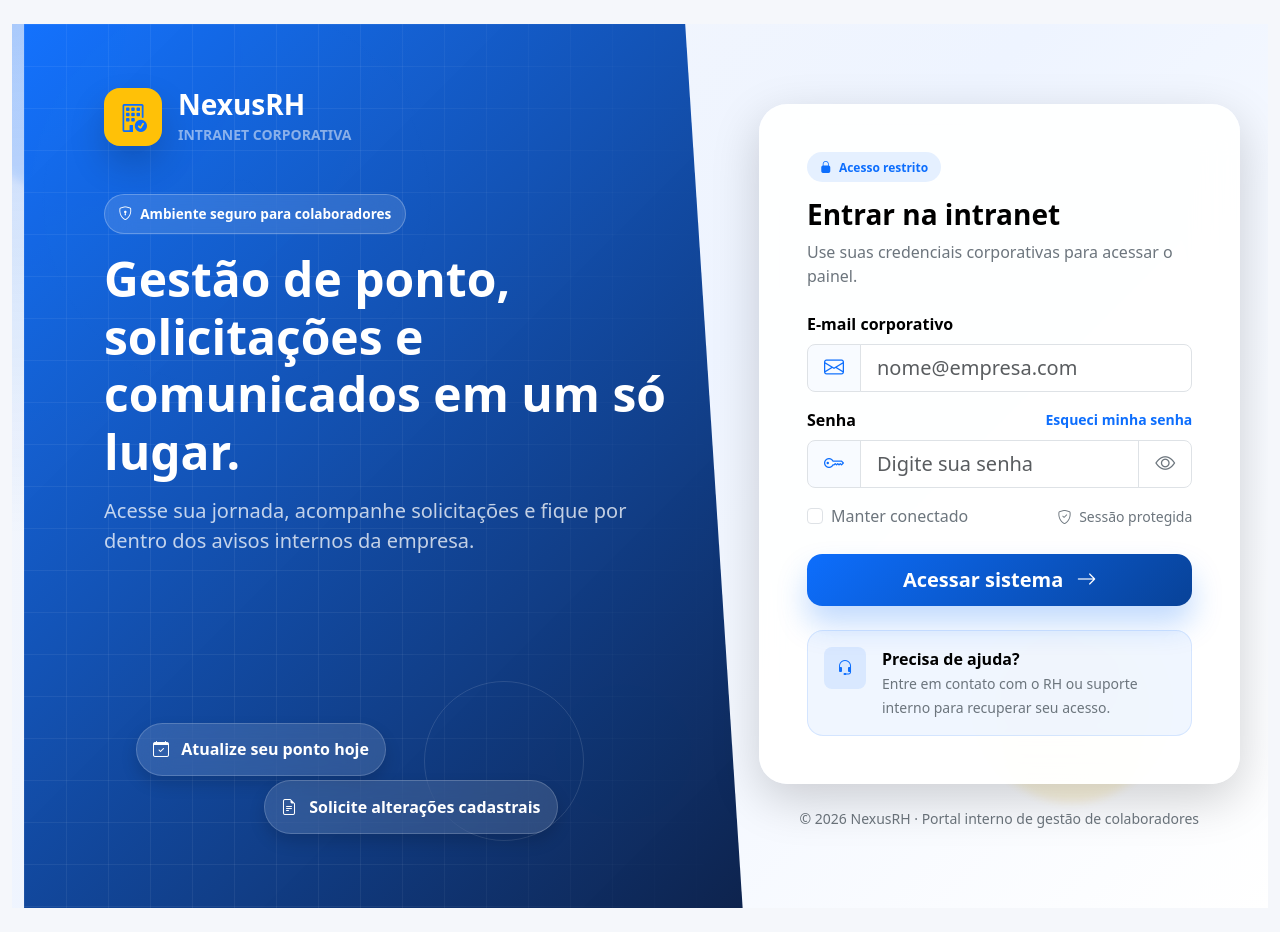
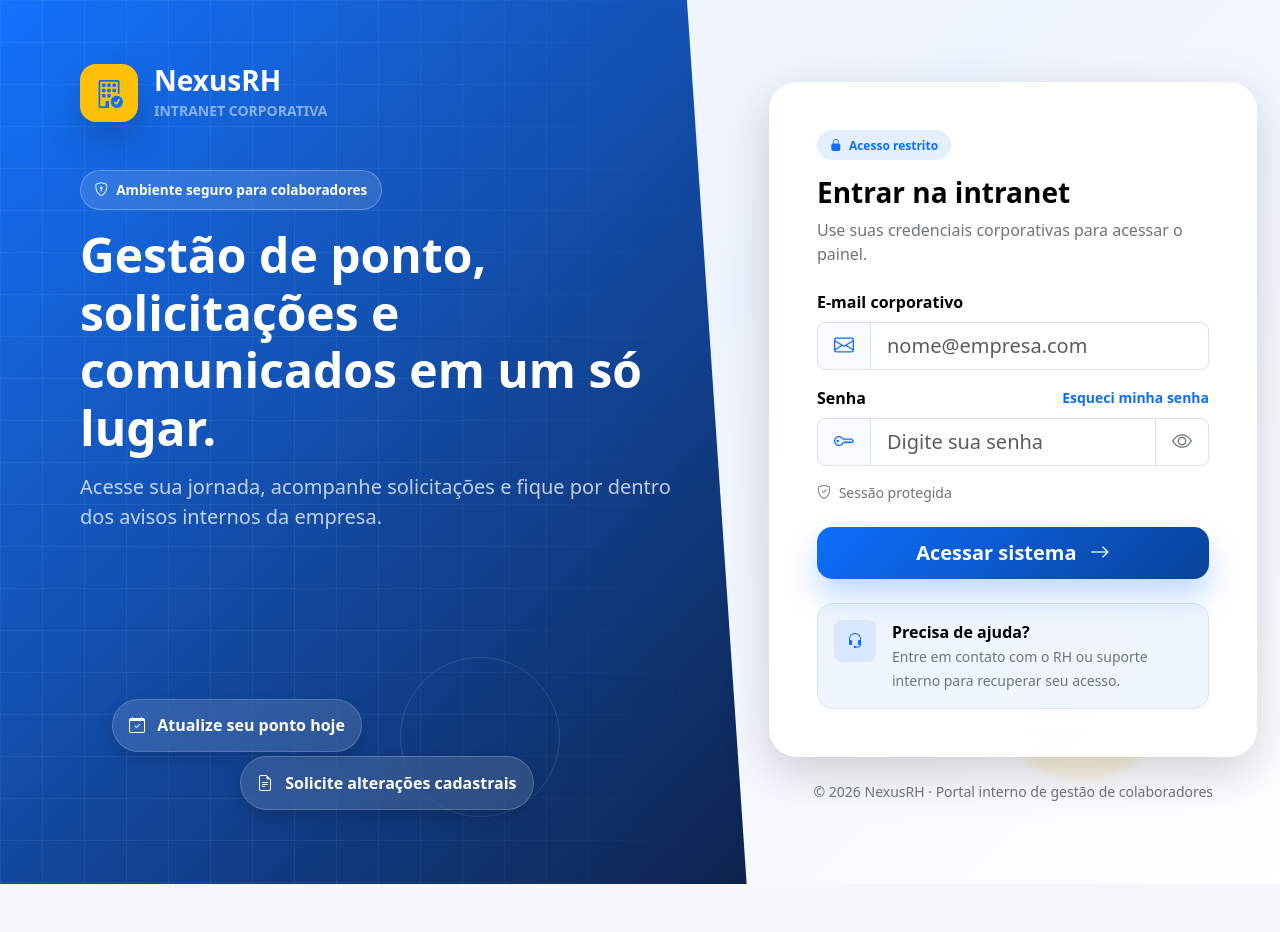
Before and after one commit to gavar-dev/sistema-gestao-absenteismo, an Angular app: page /login in a window 1280 px wide. After the commit the page ends 884 px from the top, so only its background shows below. Built offline with nearby package versions, Linux system fonts and the light colour scheme.

Commit message:
fix(login-component): Corrigindo o erro dos padding.

```diff
--- a/src/app/app.html
+++ b/src/app/app.html
@@ -3,7 +3,11 @@
 <div [class.app-content]="mostrarSidebar()" [class.login-content]="!mostrarSidebar()">
   <app-header-component *ngIf="mostrarSidebar()"></app-header-component>
 
-  <main class="container-fluid py-4">
+  <main
+    [class.container-fluid]="mostrarSidebar()"
+    [class.py-4]="mostrarSidebar()"
+    [class.login-main]="!mostrarSidebar()"
+  >
     <router-outlet></router-outlet>
   </main>
 
--- a/src/app/pages/login-component/login-component.html
+++ b/src/app/pages/login-component/login-component.html
@@ -3,7 +3,7 @@
   <div class="login-bg-shape shape-two"></div>
   <div class="login-bg-shape shape-three"></div>
 
-  <div class="container-fluid login-container">
+  <div class="login-container">
     <div class="row min-vh-100 align-items-center justify-content-center g-0">
       <div class="col-12 col-lg-6 col-xl-7 d-none d-lg-block">
         <div class="login-hero text-white">
@@ -130,11 +130,6 @@
                 </div>
 
                 <div class="d-flex justify-content-between align-items-center gap-3 mb-4 flex-wrap">
-                  <div class="form-check">
-                    <input class="form-check-input" type="checkbox" id="lembrar" />
-                    <label class="form-check-label text-secondary" for="lembrar">Manter conectado</label>
-                  </div>
-
                   <span class="small text-secondary">
                     <i class="bi bi-shield-check me-1"></i>
                     Sessão protegida
```
